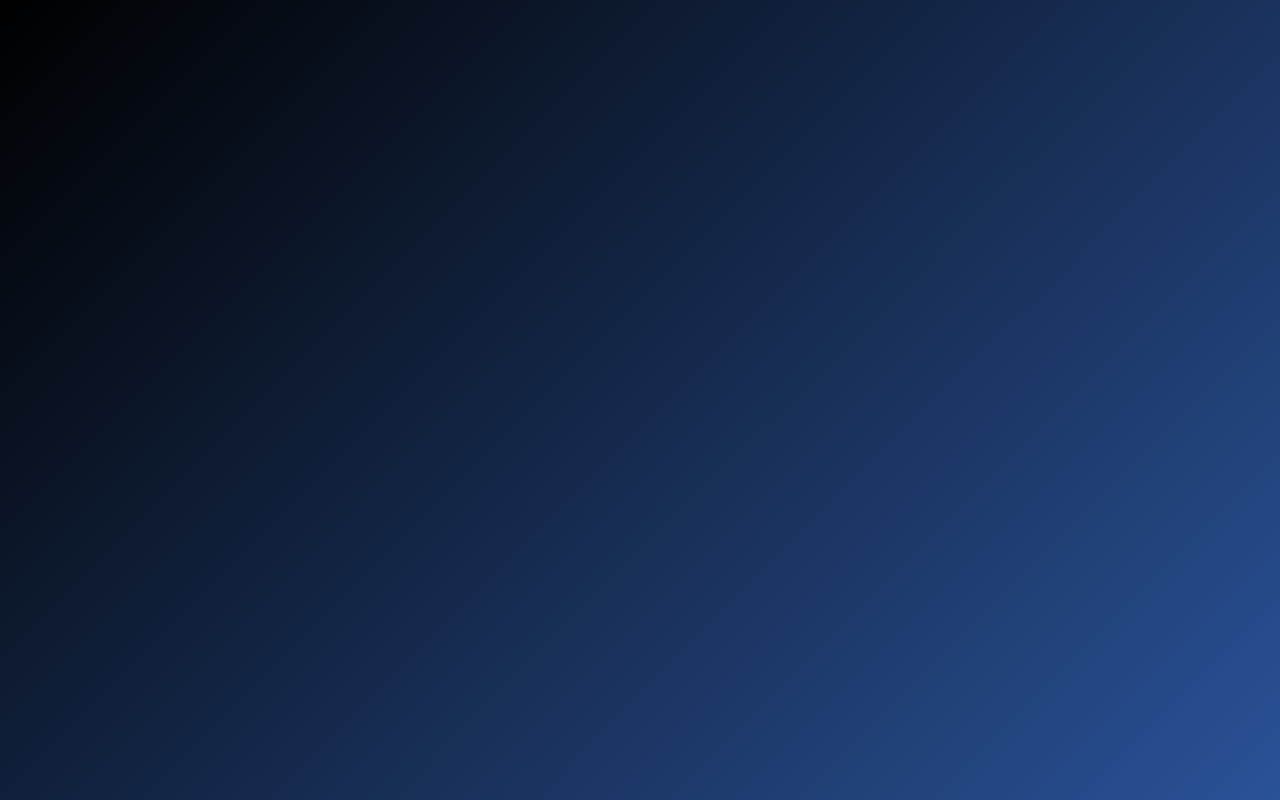
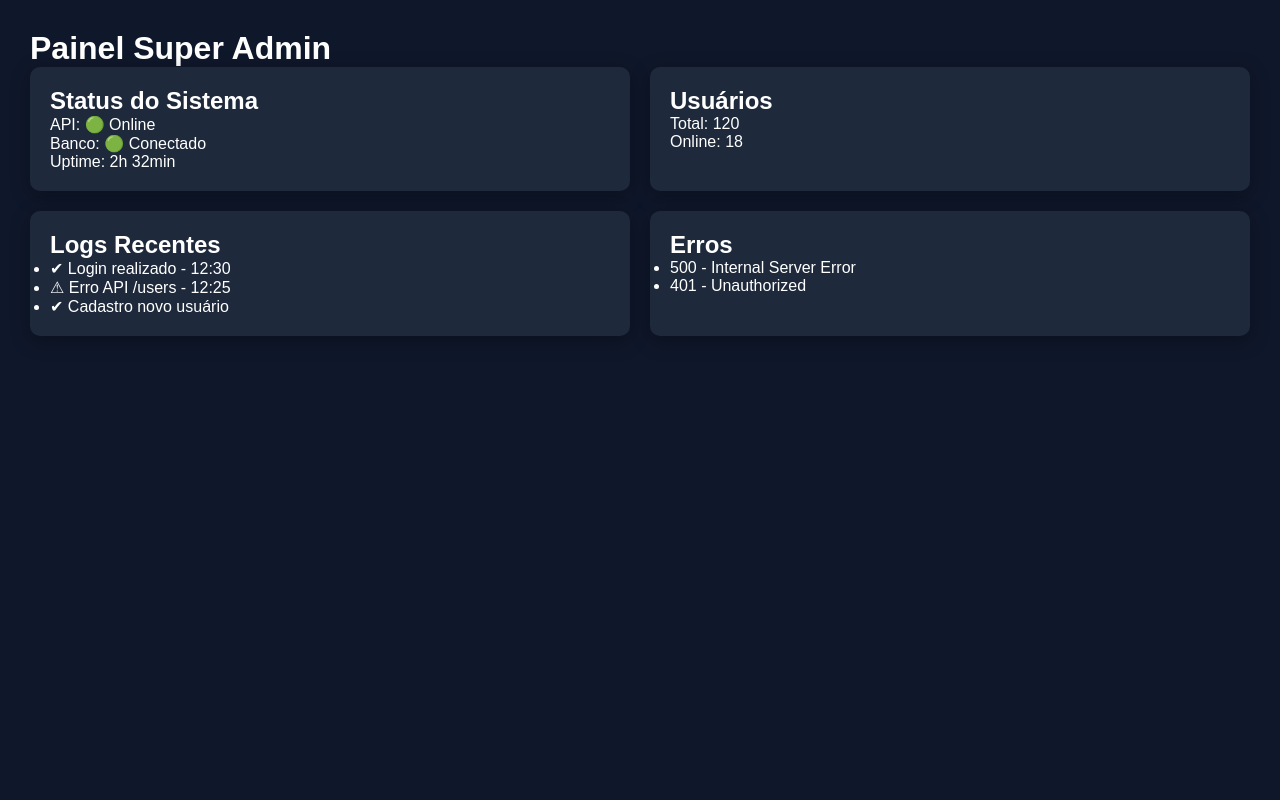
Before and after one commit to edu-domingos/freightboard, a React (Vite) app in the folder frontend/: page /superadmin in a window 1280 px wide. Before the commit this address had no page. Built offline with nearby package versions, Linux system fonts and the light colour scheme.

Commit message:
feat(frontend): Criação da tela Superadmin e seus componentes

```diff
--- a/frontend/src/App.tsx
+++ b/frontend/src/App.tsx
@@ -1,20 +1,25 @@
 import { BrowserRouter, Routes, Route } from "react-router-dom";
+import { ToastContainer } from "react-toastify";
+import "react-toastify/dist/ReactToastify.css";
 import Login from "./components/Login";
 import Cadastro from "./components/Cadastro";
 import Home from "./components/Home";
 import Configuracoes from "./components/Configuracoes";
 import Perfil from "./components/Perfil";
+import SuperAdmin from "./pages/SuperAdmin/SuperAdmin";
 
 function App() {
-
   return (
     <BrowserRouter>
+      <ToastContainer />
+
       <Routes>
-        <Route path="/" element={<Login/>} />
-        { <Route path="/cadastro" element={<Cadastro/>} /> }
-        { <Route path="/home" element={<Home/>} /> }
-        { <Route path="/configuracoes" element={<Configuracoes/>} /> }
-        { <Route path="/perfil" element={<Perfil/>} /> }
+        <Route path="/" element={<Login />} />
+        {<Route path="/cadastro" element={<Cadastro />} />}
+        {<Route path="/home" element={<Home />} />}
+        {<Route path="/configuracoes" element={<Configuracoes />} />}
+        {<Route path="/perfil" element={<Perfil />} />}
+        {<Route path="/superadmin" element={<SuperAdmin />} />}
       </Routes>
     </BrowserRouter>
   );
--- /dev/null
+++ b/frontend/src/pages/SuperAdmin/SuperAdmin.css
@@ -0,0 +1,18 @@
+.adminContainer {
+  padding: 30px;
+  background: #0f172a;
+  min-height: 100vh;
+  color: white;
+}
+
+.adminGrid {
+  display: grid;
+  grid-template-columns: repeat(2, 1fr);
+  gap: 20px;
+}
+.adminCard {
+  background: #1e293b;
+  padding: 20px;
+  border-radius: 10px;
+  box-shadow: 0 5px 20px rgba(0, 0, 0, 0.3);
+}
--- /dev/null
+++ b/frontend/src/pages/SuperAdmin/SuperAdmin.tsx
@@ -0,0 +1,21 @@
+import LogsPanel from "./components/LogsPanel";
+import UsersPanel from "./components/UsersPanel";
+import SystemStatus from "./components/SystemStatus";
+import ErrorPanel from "./components/ErrorPanel";
+import "./SuperAdmin.css";
+import { useState } from "react";
+
+export default function SuperAdmin() {
+  return (
+    <div className="adminContainer">
+      <h1>Painel Super Admin</h1>
+
+      <div className="adminGrid">
+        <SystemStatus />
+        <UsersPanel />
+        <LogsPanel />
+        <ErrorPanel />
+      </div>
+    </div>
+  );
+}
--- /dev/null
+++ b/frontend/src/pages/SuperAdmin/components/ErrorPanel.tsx
@@ -0,0 +1,12 @@
+export default function ErrorPanel() {
+  return (
+    <div className="adminCard">
+      <h2>Erros</h2>
+
+      <ul>
+        <li>500 - Internal Server Error</li>
+        <li>401 - Unauthorized</li>
+      </ul>
+    </div>
+  );
+}
--- /dev/null
+++ b/frontend/src/pages/SuperAdmin/components/LogsPanel.tsx
@@ -0,0 +1,13 @@
+export default function LogsPanel() {
+  return (
+    <div className="adminCard">
+      <h2>Logs Recentes</h2>
+
+      <ul>
+        <li>✔ Login realizado - 12:30</li>
+        <li>⚠ Erro API /users - 12:25</li>
+        <li>✔ Cadastro novo usuário</li>
+      </ul>
+    </div>
+  );
+}
--- /dev/null
+++ b/frontend/src/pages/SuperAdmin/components/SystemStatus.tsx
@@ -0,0 +1,10 @@
+export default function SystemStatus() {
+  return (
+    <div className="adminCard">
+      <h2>Status do Sistema</h2>
+      <p>API: 🟢 Online</p>
+      <p>Banco: 🟢 Conectado</p>
+      <p>Uptime: 2h 32min</p>
+    </div>
+  );
+}
--- /dev/null
+++ b/frontend/src/pages/SuperAdmin/components/UsersPanel.tsx
@@ -0,0 +1,9 @@
+export default function UsersPanel() {
+  return (
+    <div className="adminCard">
+      <h2>Usuários</h2>
+      <p>Total: 120</p>
+      <p>Online: 18</p>
+    </div>
+  );
+}
```
